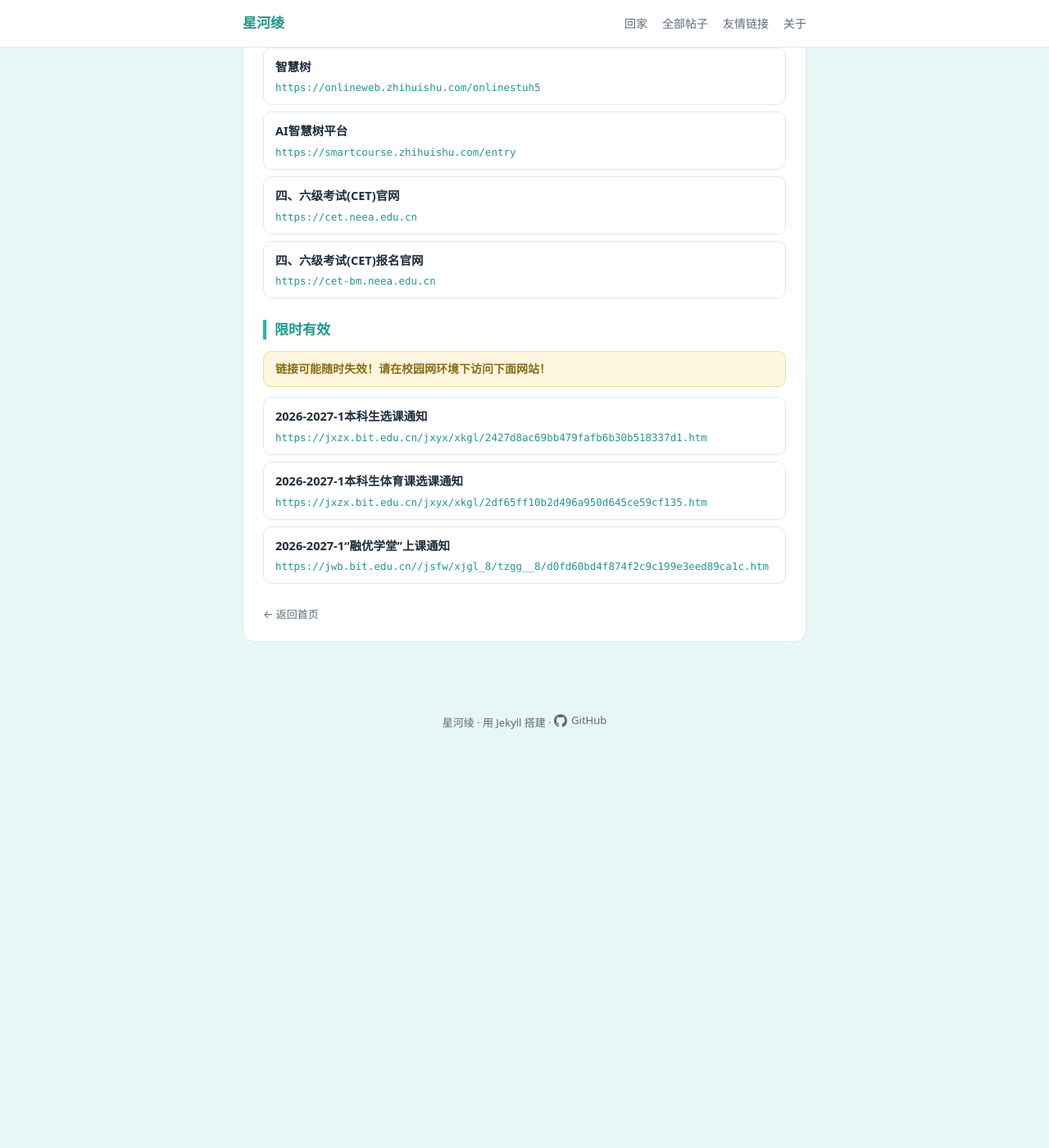
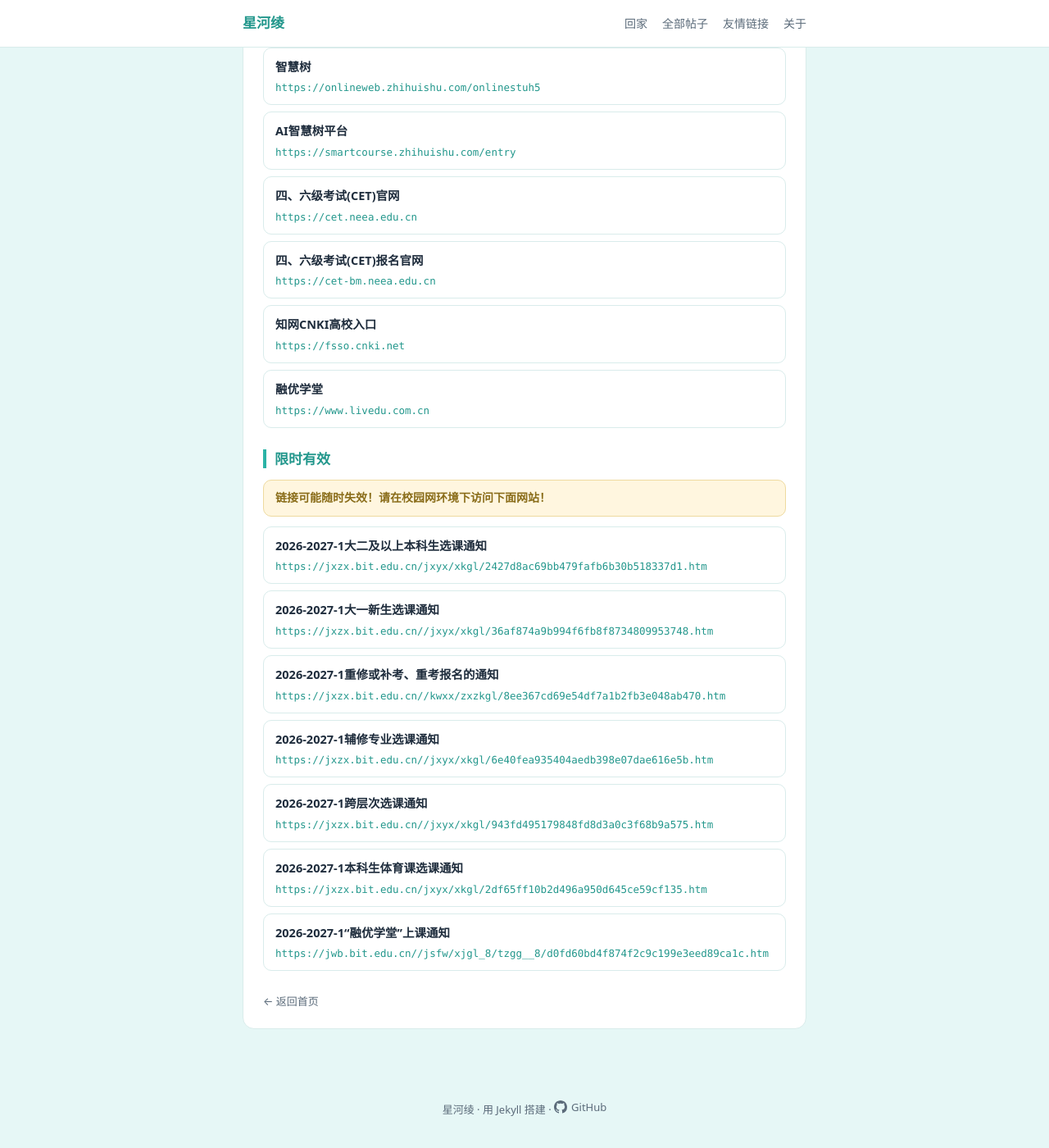
Before and after one commit to tony-he-xhxk/tony-he-xhxk.github.io, a Jekyll site: the page built from youqing.html, in a window 1280 px wide and 1400 px high, scrolled down 1820 px. Shown: the whole window at 82% size. Built offline with Jekyll 4.4.1, drawn with Linux system fonts in a browser that asks for light colours; before the commit the page ends 2749 px from its top, so only the background shows below that.

Commit message:
feat: add some links to /youqing

```diff
--- a/youqing.html
+++ b/youqing.html
@@ -119,6 +119,14 @@
           <div class="yq-name">四、六级考试(CET)报名官网</div>
           <div class="yq-urls"><a class="yq-url" href="https://cet-bm.neea.edu.cn" target="_blank" rel="noopener">https://cet-bm.neea.edu.cn</a></div>
         </li>
+        <li class="yq-item">
+          <div class="yq-name">知网CNKI高校入口</div>
+          <div class="yq-urls"><a class="yq-url" href="https://fsso.cnki.net" target="_blank" rel="noopener">https://fsso.cnki.net</a></div>
+        </li>
+        <li class="yq-item">
+          <div class="yq-name">融优学堂</div>
+          <div class="yq-urls"><a class="yq-url" href="https://www.livedu.com.cn" target="_blank" rel="noopener">https://www.livedu.com.cn</a></div>
+        </li>
       </ul>
     </div>
   </section>
@@ -128,8 +136,24 @@
     <p class="yq-alert">链接可能随时失效！请在校园网环境下访问下面网站！</p>
     <ul class="yq-list">
       <li class="yq-item">
-        <div class="yq-name">2026-2027-1本科生选课通知</div>
+        <div class="yq-name">2026-2027-1大二及以上本科生选课通知</div>
         <div class="yq-urls"><a class="yq-url" href="https://jxzx.bit.edu.cn/jxyx/xkgl/2427d8ac69bb479fafb6b30b518337d1.htm" target="_blank" rel="noopener">https://jxzx.bit.edu.cn/jxyx/xkgl/2427d8ac69bb479fafb6b30b518337d1.htm</a></div>
+      </li>
+      <li class="yq-item">
+        <div class="yq-name">2026-2027-1大一新生选课通知</div>
+        <div class="yq-urls"><a class="yq-url" href="https://jxzx.bit.edu.cn//jxyx/xkgl/36af874a9b994f6fb8f8734809953748.htm" target="_blank" rel="noopener">https://jxzx.bit.edu.cn//jxyx/xkgl/36af874a9b994f6fb8f8734809953748.htm</a></div>
+      </li>
+      <li class="yq-item">
+        <div class="yq-name">2026-2027-1重修或补考、重考报名的通知</div>
+        <div class="yq-urls"><a class="yq-url" href="https://jxzx.bit.edu.cn//kwxx/zxzkgl/8ee367cd69e54df7a1b2fb3e048ab470.htm" target="_blank" rel="noopener">https://jxzx.bit.edu.cn//kwxx/zxzkgl/8ee367cd69e54df7a1b2fb3e048ab470.htm</a></div>
+      </li>
+      <li class="yq-item">
+        <div class="yq-name">2026-2027-1辅修专业选课通知</div>
+        <div class="yq-urls"><a class="yq-url" href="https://jxzx.bit.edu.cn//jxyx/xkgl/6e40fea935404aedb398e07dae616e5b.htm" target="_blank" rel="noopener">https://jxzx.bit.edu.cn//jxyx/xkgl/6e40fea935404aedb398e07dae616e5b.htm</a></div>
+      </li>
+      <li class="yq-item">
+        <div class="yq-name">2026-2027-1跨层次选课通知</div>
+        <div class="yq-urls"><a class="yq-url" href="https://jxzx.bit.edu.cn//jxyx/xkgl/943fd495179848fd8d3a0c3f68b9a575.htm" target="_blank" rel="noopener">https://jxzx.bit.edu.cn//jxyx/xkgl/943fd495179848fd8d3a0c3f68b9a575.htm</a></div>
       </li>
       <li class="yq-item">
         <div class="yq-name">2026-2027-1本科生体育课选课通知</div>
```
